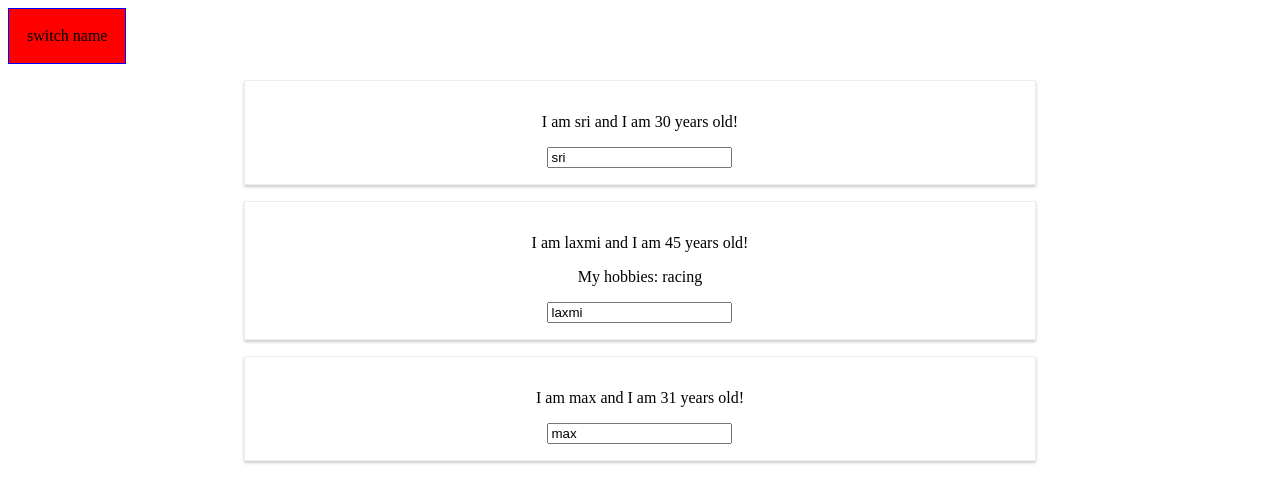
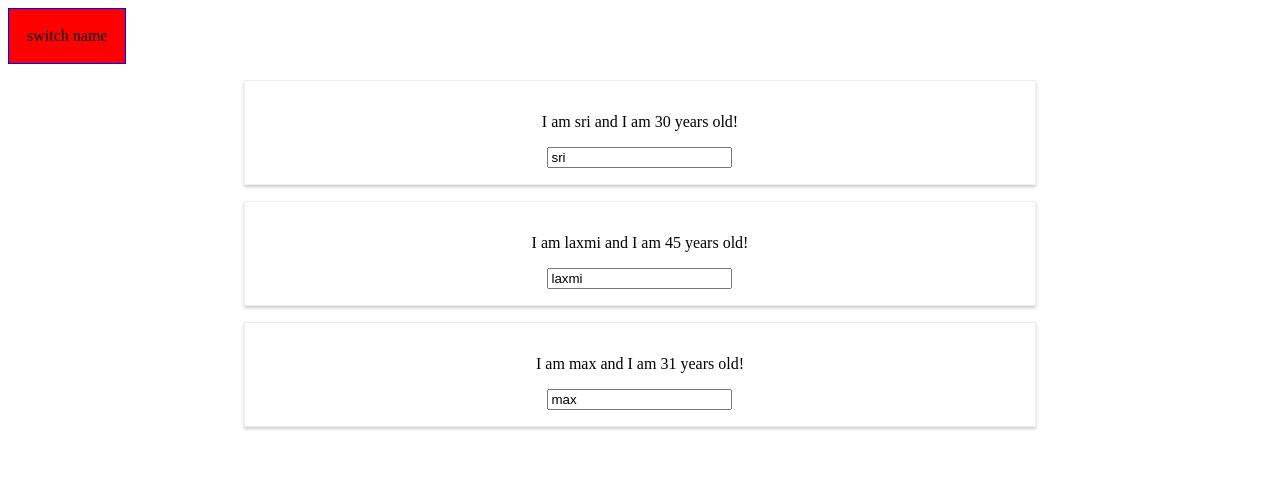
Before and after one commit to SRILAKSHMI576/React_Learnigs, a React (Create React App) app: page / in a window 1280 px wide. Both pictures are taken after a click on the button "switch name". Shown: the top 502 px of the page. Built offline with nearby package versions, Linux system fonts and the light colour scheme.

Commit message:
Apply map

```diff
--- a/src/App.js
+++ b/src/App.js
@@ -8,7 +8,7 @@
 
 class App extends React.Component {
   state = {
-    person: [
+    persons: [
       { name: "sri", age: 30 },
       { name: "laxmi", age: 45 },
       { name: "max", age: 31 }
@@ -18,7 +18,7 @@
   };
   switchHandler = switchName => {
     this.setState({
-      person: [
+      persons: [
         { name: switchName, age: 60 },
         { name: "laxmi", age: 45 },
         { name: "max", age: 35 }
@@ -27,7 +27,7 @@
   };
   nameChangeHandler = event => {
     this.setState({
-      person: [
+      persons: [
         { name: event.target.value, age: 60 },
         { name: "laxmi", age: 45 },
         { name: "max", age: 35 }
@@ -58,22 +58,15 @@
     if (this.state.showPersons) {
       persons = (
         <div>
-          <PersonDetails
-            name={this.state.person[0].name}
-            age={this.state.person[0].age}
-          />
-          <PersonDetails
-            name={this.state.person[1].name}
-            age={this.state.person[1].age}
-            click={this.nameChangeHandler.bind(this, "Srilakshmi")}
-            change={this.nameChangeHandler}
-          >
-            My hobbies: racing
-          </PersonDetails>
-          <PersonDetails
-            name={this.state.person[2].name}
-            age={this.state.person[2].age}
-          />
+          {this.state.persons.map(person => {
+            return (
+              <PersonDetails
+                name={person.name}
+                age={person.age}
+                change={this.state.nameChangeHandler}
+              />
+            );
+          })}
         </div>
       );
     }
@@ -111,6 +104,7 @@
         <button style={style} onClick={this.togglePersonsHandler}>
           switch name
         </button>
+
         {persons}
       </div>
     );
```
